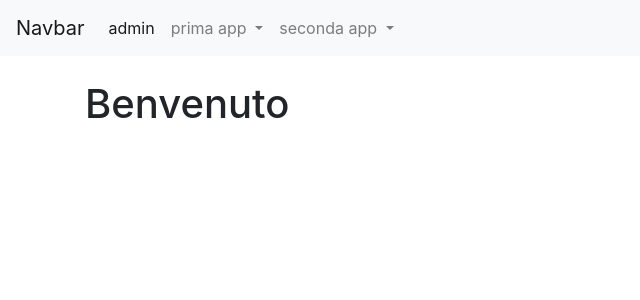
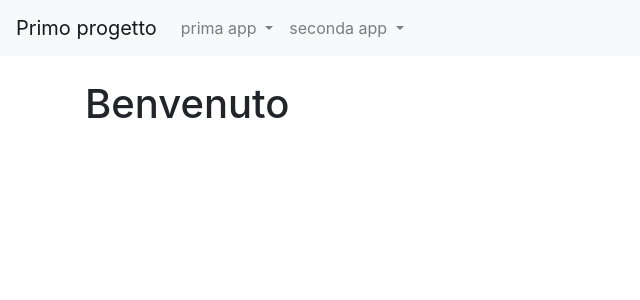
Before and after one commit to Davidecasaro/primo_progetto, a Django app: page /prima_app/homepage in a window 1280 px wide. Shown: the top 300 px of the page, without its empty margins (0-640 px from the left). Run offline with Django 4.2, Linux system fonts and the light colour scheme.

Commit message:
passo 13

```diff
--- a/templates/base.html
+++ b/templates/base.html
@@ -14,14 +14,12 @@
   <body>
 
     <nav class="navbar navbar-expand-lg navbar-light bg-light">
-        <a class="navbar-brand" href="#">Navbar</a>
+        <a class="navbar-brand" href="#">Primo progetto</a>
         <button class="navbar-toggler" type="button" data-toggle="collapse" data-target="#navbarNavDropdown" aria-controls="navbarNavDropdown" aria-expanded="false" aria-label="Toggle navigation">
           <span class="navbar-toggler-icon"></span>
         </button>
         <div class="collapse navbar-collapse" id="navbarNavDropdown">
           <ul class="navbar-nav">
-            <li class="nav-item active">
-              <a class="nav-link" href="/admin">admin <span class="sr-only">(current)</span></a>
             </li>
             <li class="nav-item dropdown">
               <a class="nav-link dropdown-toggle" href="#" id="navbarDropdownMenuLink" role="button" data-toggle="dropdown" aria-haspopup="true" aria-expanded="false">
```
